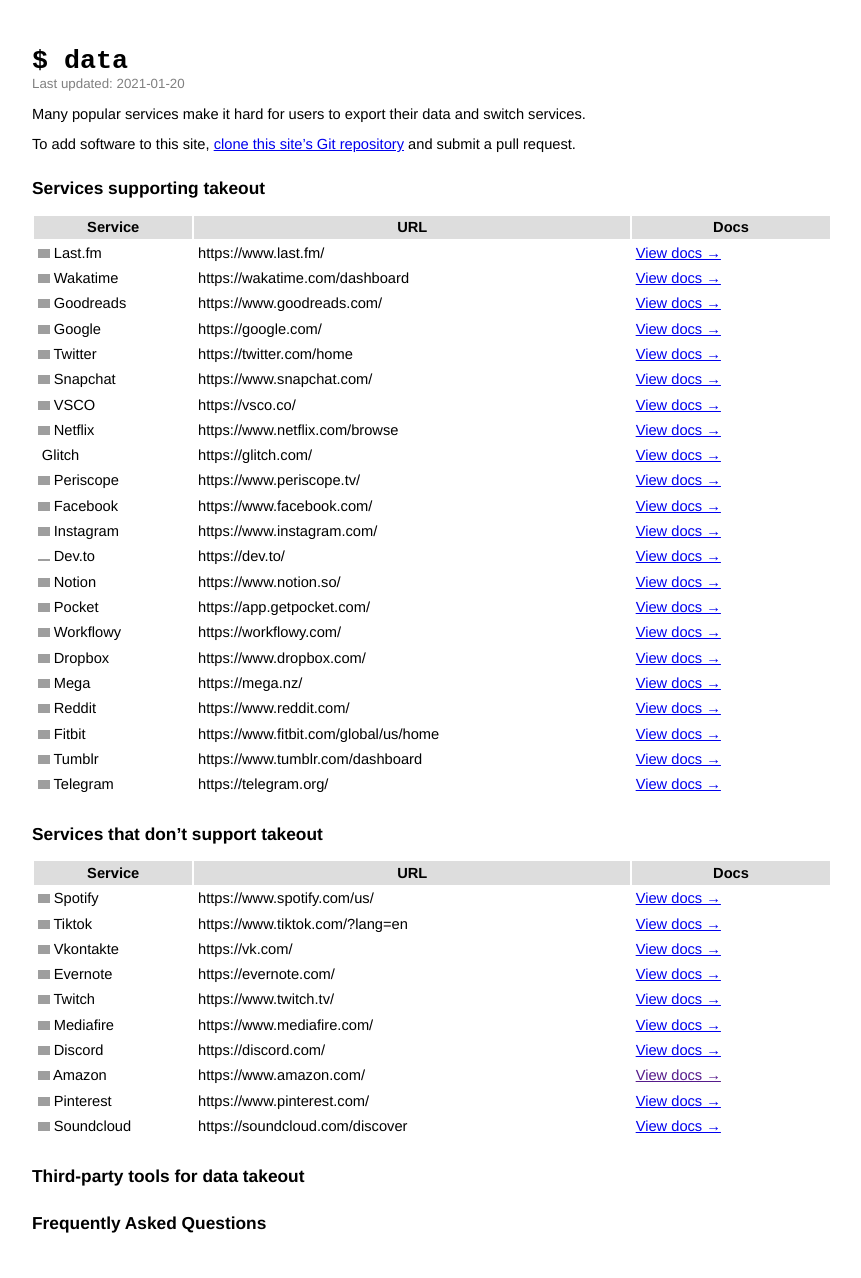
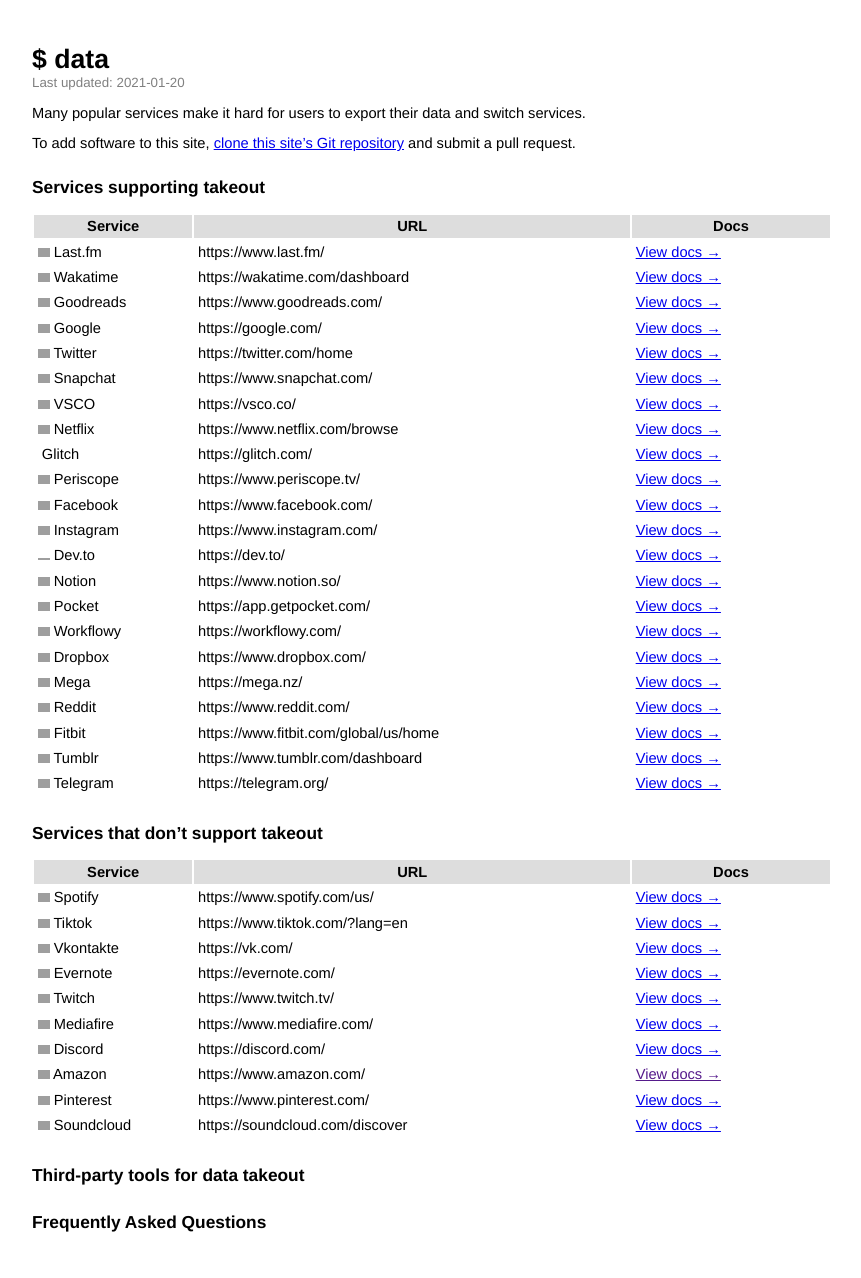
Before and after one commit to tg-z/data, a Jekyll site: the page built from index.md, in a window 1280 px wide. Shown: the whole page, without its empty margins (208-1069 px from the left). Built offline with Jekyll 4.4.1, drawn with Linux system fonts in a browser that asks for light colours; our own code applies the rules of GitHub Pages for plain Markdown files; grey boxes are pictures that could not be loaded.

```diff
--- a/index.md
+++ b/index.md
@@ -2,7 +2,7 @@
 layout: default
 ---
 
-# `$ data`
+# $ data
 ### Last updated: {{ 'now' | date: "%Y-%m-%d" }}
 
 Many popular services make it hard for users to export their data and switch services.
```
Also changed, not shown: 1 other file.
